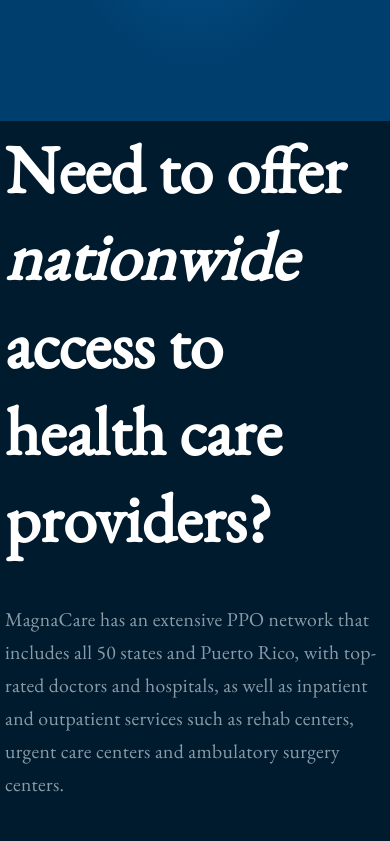
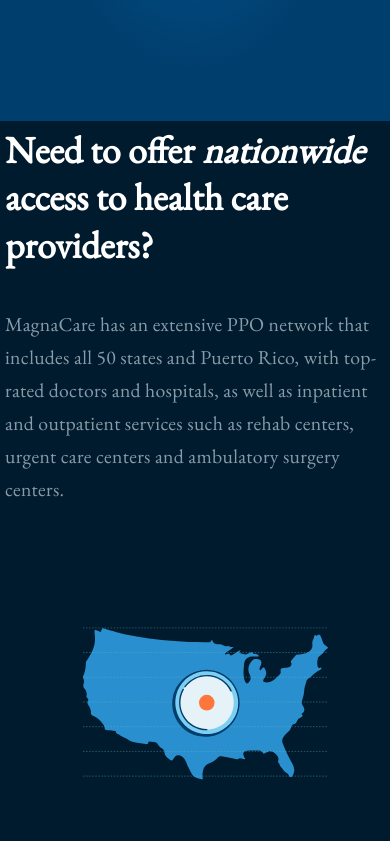
Before and after one commit to iperun23/magnacare, a Next.js app: page / in a window 390 px wide. Shown: the part 823-1664 px from the top of the page. Built offline with nearby package versions, Linux system fonts and the light colour scheme.

Commit message:
mobile changes

```diff
--- a/styles/globals.css
+++ b/styles/globals.css
@@ -466,38 +466,34 @@
   .details_container {
       margin-top: 50px;
     }
-
   .details_right_image {
       display: none;
     }
-
   .details_left_image {
     display: none;
   }
-
     .details_second_container {
       padding: 5px;
       margin-top: 0;
     }
-
         .details_text-and-svg_container {
-
           flex-direction: column;
         }
   .details_second_container h2 {
     width: 100%;
+    font-size: 37.67px;
+      line-height: 47.29px;
   }
     .details_text-and-svg_container p {
           width: 100%;
     }
-
   .details_contact-us {
     margin-bottom: 10px;
       }
-
   .details_main_container {
     padding-bottom: 0;
     }
+
 }
 
 
```
